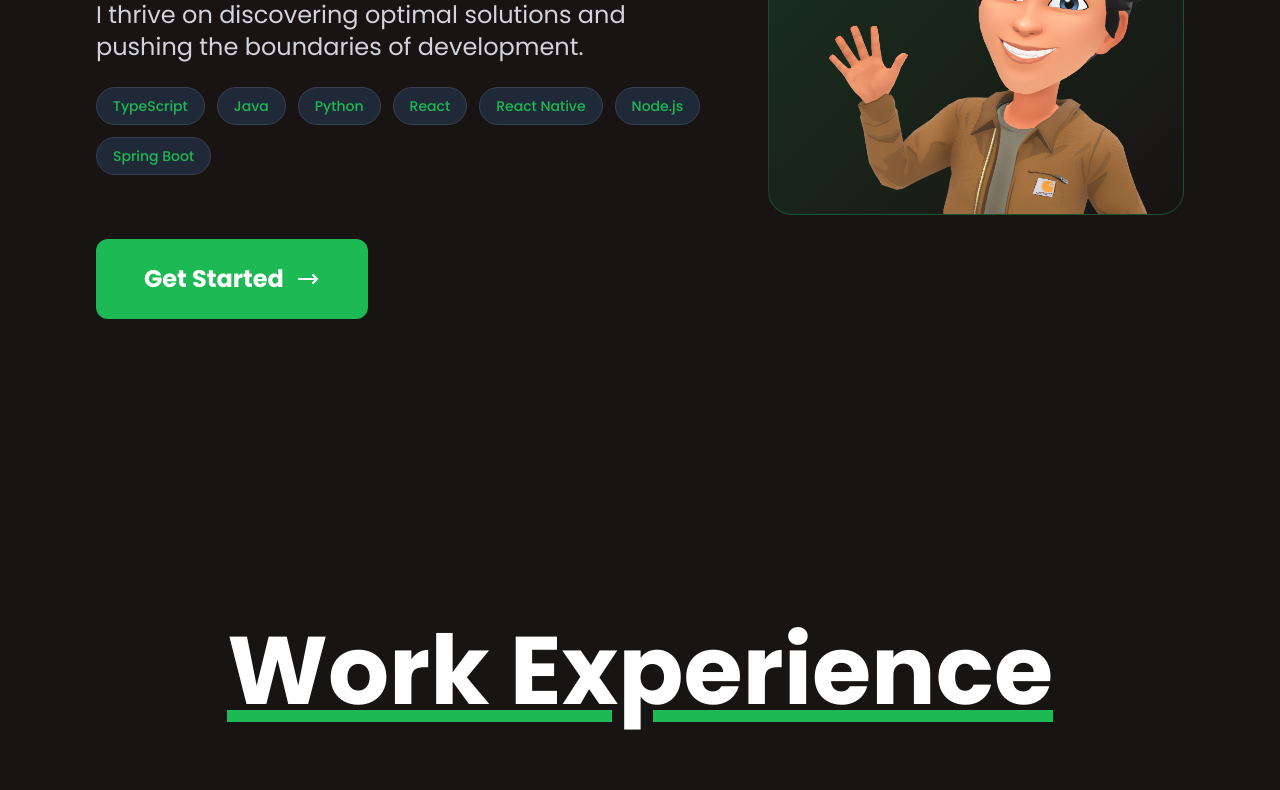
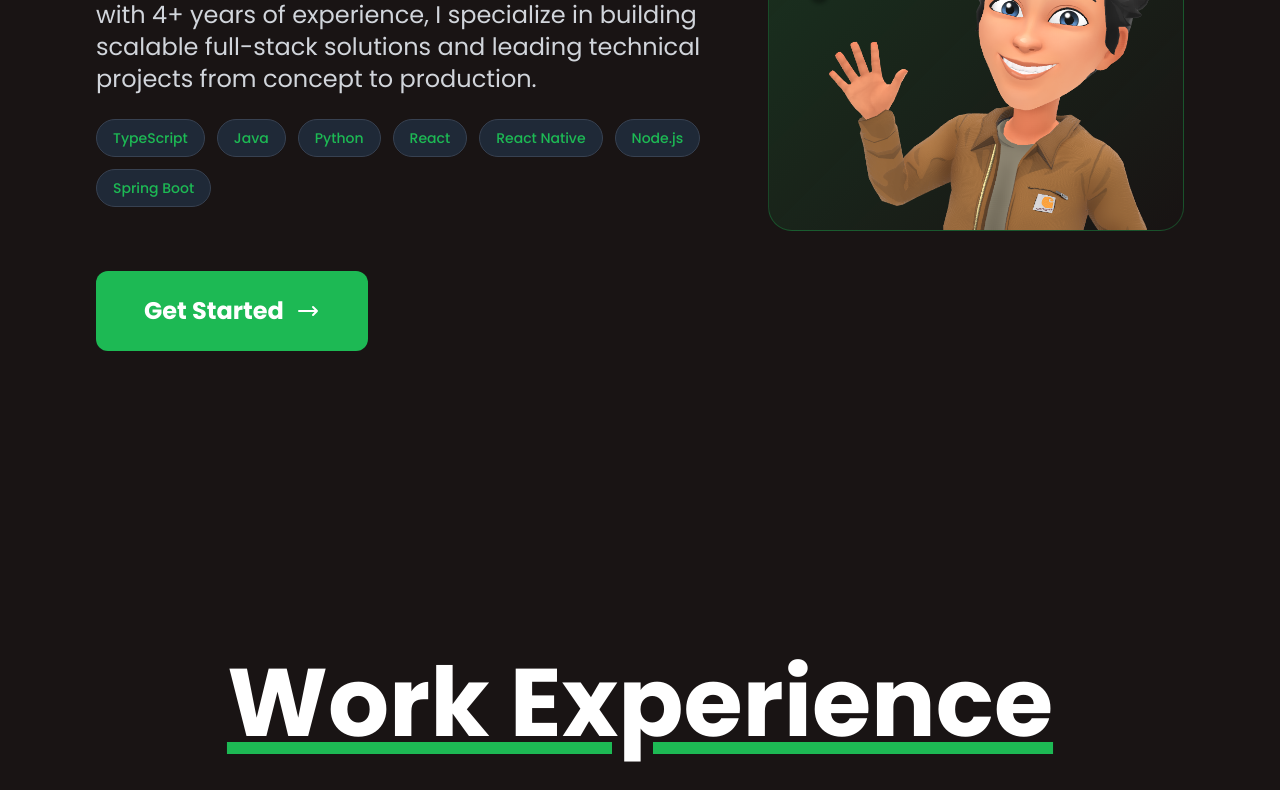
Before and after one commit to algren123/algren-portfolio, an Astro site: page / in a window 1280 px wide. Shown: the part 537-1327 px from the top of the page. Built offline with nearby package versions, Linux system fonts and the light colour scheme; Astro itself is replaced by a stand-in of ours.

Commit message:
updated description of header

```diff
--- a/src/pages/index.astro
+++ b/src/pages/index.astro
@@ -87,8 +87,7 @@ middleware: ["AWS", "Docker", "Kafka", "Git", "Grafana", "Splunk", "Kuzzle"]
                             As a <span class="text-spotify-green font-semibold bg-spotify-green/10 px-2 py-1 rounded-md">senior software engineer</span>
                         </h2>
                         <p class="text-lg sm:text-xl lg:text-2xl text-gray-300 leading-relaxed max-w-4xl">
-                            I thrive on discovering optimal solutions and pushing the boundaries of development.
-                        </p>
+                            with 4+ years of experience, I specialize in building scalable full-stack solutions and leading technical projects from concept to production.                        </p>
                         <div class="flex flex-wrap gap-3 mt-6">
                             <span class="px-4 py-2 bg-gray-800 text-spotify-green border border-gray-700 rounded-full text-sm font-medium">TypeScript</span><span class="px-4 py-2 bg-gray-800 text-spotify-green border border-gray-700 rounded-full text-sm font-medium">Java</span><span class="px-4 py-2 bg-gray-800 text-spotify-green border border-gray-700 rounded-full text-sm font-medium">Python</span>
                             <span class="px-4 py-2 bg-gray-800 text-spotify-green border border-gray-700 rounded-full text-sm font-medium">React</span>
```
